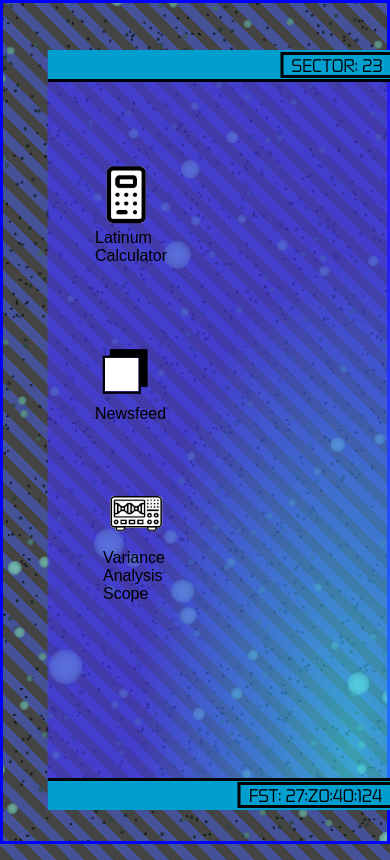
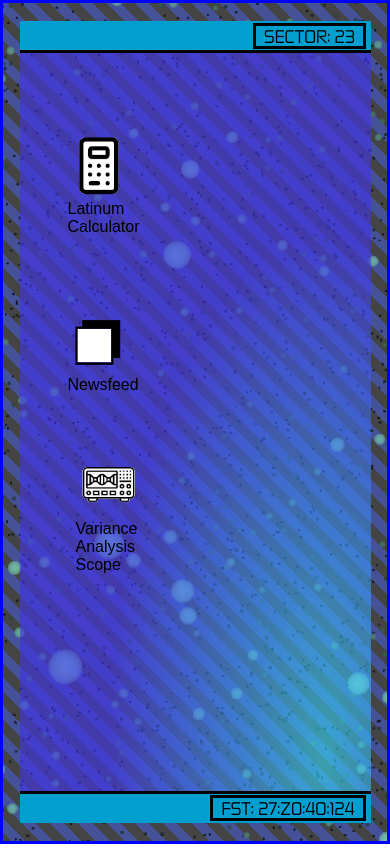
Before and after one commit to pb2700/sector23, a plain HTML site: page index.html in a window 390 px wide. Drawn offline with nearby package versions, Linux system fonts and the light colour scheme; animation ran at ten frames a second; a web font is replaced by a local one.

Commit message:
fixed desktop sizing.

```diff
--- a/style/style1.css
+++ b/style/style1.css
@@ -16,15 +16,19 @@ body{
   height: 100vh;
   width: 100vw;
   overflow: hidden;
+  flex-direction: column;
+  padding: 0px;
+  margin: 0px;
+
 }
 .desktop{
   position: relative;
   background-image: radial-gradient(farthest-corner at 87% 92%,
   rgba(51, 231, 255, 0.562) 0%, rgba(66, 51, 238, 0.603) 50%);
-  width: 94vw;
-  display: block;
-  overflow: hidden;
-  height: 97vw;
+  width: 90%;
+  height: 95%;
+  display: inline-block;
+  overflow: hidden;;
 }
 .calc_main{
   position: absolute;
@@ -566,15 +570,3 @@ label{
   }
 
 }
-
-
-@media screen and (max-width: 501px) {
-.desktop{
-  height: 90vh;
-  width: 90vw;
-  left: 50%;
-  top: 0px;
-  transform: translateX(-50%);
-}
-
-}
```
